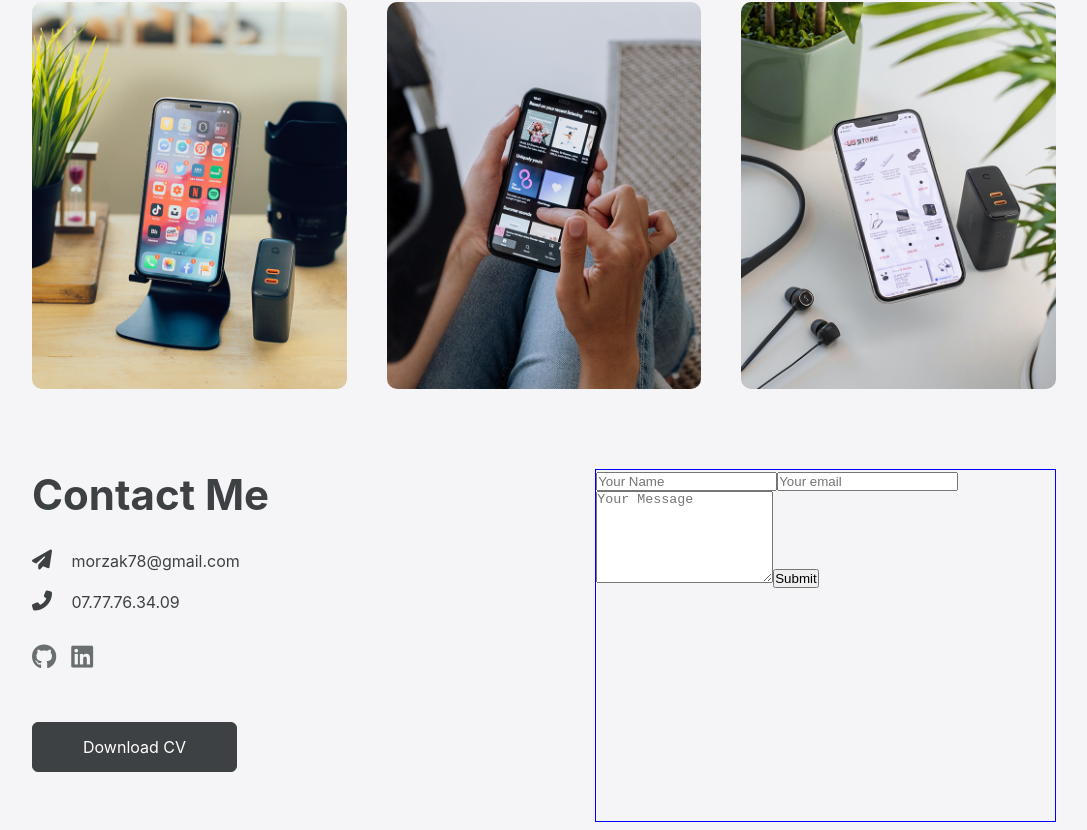
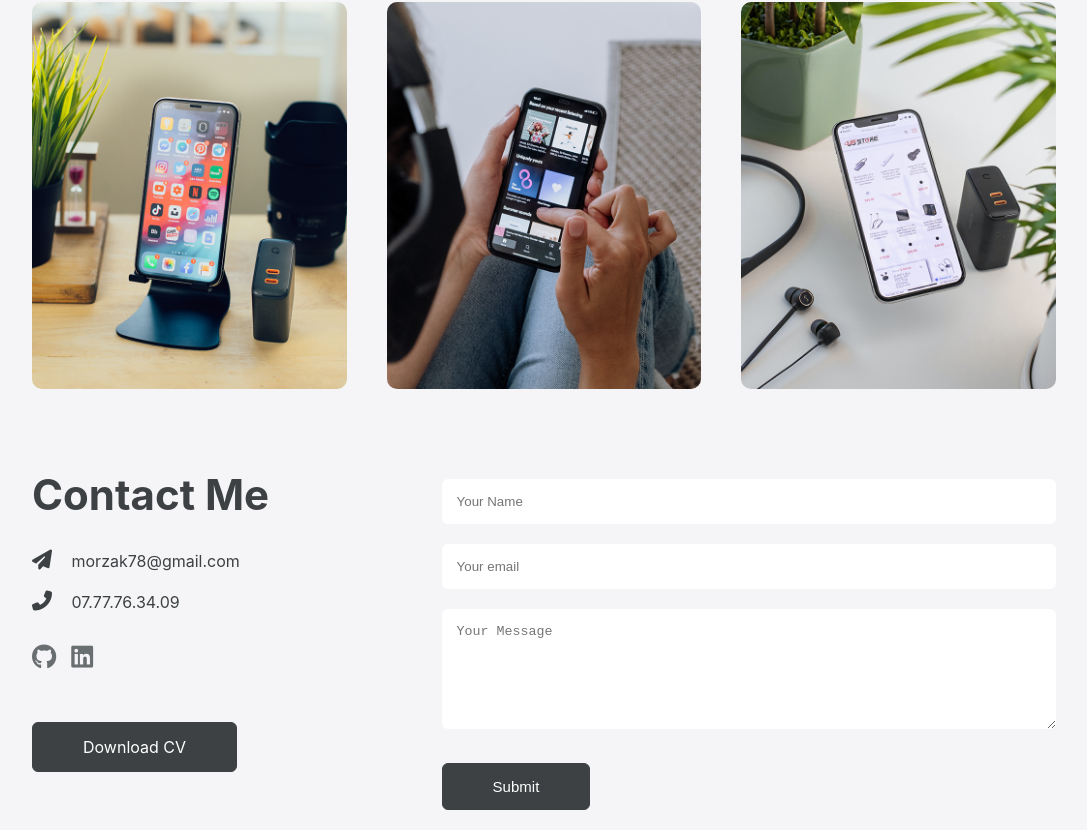
Before and after one commit to YanisMorzak/portfolio, a React (Create React App) app: page / in a window 1280 px wide. Shown: the part 2472-3302 px from the top of the page, without its empty margins (96-1183 px from the left). Built offline with nearby package versions, Linux system fonts and the light colour scheme.

Commit message:
🚧 F05-Contact: Add right section of Contact

```diff
--- a/src/components/Contact.jsx
+++ b/src/components/Contact.jsx
@@ -9,20 +9,20 @@ export default function Contact() {
           <div className="contact-left">
             <h1 className="title-contact">Contact Me</h1>
             <p>
-              <i class="fa-solid fa-paper-plane"></i> morzak78@gmail.com
+              <i className="fa-solid fa-paper-plane"></i> morzak78@gmail.com
             </p>
             <p>
-              <i class="fa-solid fa-phone-flip"></i> 07.77.76.34.09
+              <i className="fa-solid fa-phone-flip"></i> 07.77.76.34.09
             </p>
             <div className="social-icons">
               <a href="https://github.com/YanisMorzak" target="_blank">
-                <i class="fa-brands fa-github"></i>
+                <i className="fa-brands fa-github"></i>
               </a>
               <a
                 href="https://www.linkedin.com/in/yanis-morzak/"
                 target="_blank"
               >
-                <i class="fa-brands fa-linkedin"></i>
+                <i className="fa-brands fa-linkedin"></i>
               </a>
             </div>
             <a
@@ -34,7 +34,7 @@ export default function Contact() {
             </a>
           </div>
           <div className="contact-right">
-            <form>
+            <form className="form">
               <input type="text" name="Name" placeholder="Your Name" required />
               <input
                 type="text"
@@ -47,7 +47,9 @@ export default function Contact() {
                 rows="6"
                 placeholder="Your Message"
               ></textarea>
-              <button type="submit">Submit</button>
+              <button type="submit" className="btn-form">
+                Submit
+              </button>
             </form>
           </div>
         </div>
@@ -111,8 +113,40 @@ const ContactStyled = styled.div`
       }
     }
     .contact-right {
-      flex-basis: 45%;
-      border: 1px solid blue;
+      flex-basis: 60%;
+
+      .btn-form {
+        display: inline-block;
+        cursor: pointer;
+        margin: 20px auto;
+        width: fit-content;
+        background: #3d4143;
+        border: 1px solid #3d4143;
+        color: white;
+        font-size: 15px;
+        padding: 14px 50px;
+        border-radius: 6px;
+        text-decoration: none;
+        transition: 0.5s;
+        &:hover {
+          background: #f5f5f7;
+          color: #3d4143;
+          border: 1px solid #3d4143;
+        }
+      }
+      .form {
+        width: 100%;
+
+        input,
+        textarea {
+          width: 100%;
+          border: 0;
+          outline: none;
+          padding: 15px;
+          margin: 10px 0;
+          border-radius: 6px;
+        }
+      }
     }
   }
 `;
```
